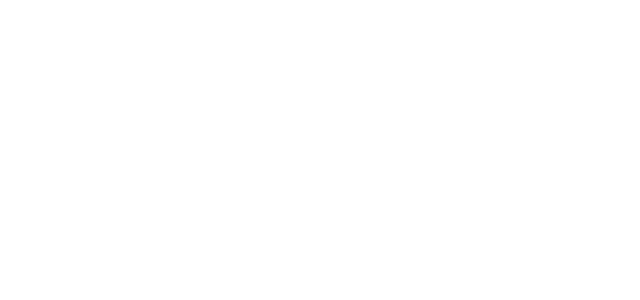
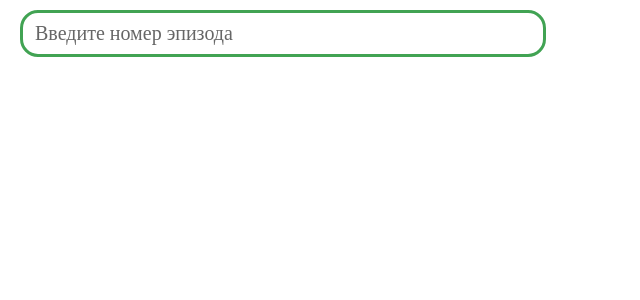
Before and after one commit to killreal17/rick-and-morty, a React app: page / in a window 1280 px wide. Shown: the top 300 px of the page, without its empty margins (0-640 px from the left). Built offline with nearby package versions, Linux system fonts and the light colour scheme.

Commit message:
feature/input-widget: Написал виджет для ввода номера эпизода

```diff
--- a/src/index.tsx
+++ b/src/index.tsx
@@ -1,6 +1,7 @@
 import React from 'react';
 import ReactDOM from 'react-dom';
 import 'normalize.css';
+import {Provider} from 'react-redux';
 
 import store from './store';
 import {setCharacterIds} from './store/reducers/characters';
@@ -22,4 +23,9 @@ store.subscribe(() => {
 });
 
 const root = document.getElementById('root');
-ReactDOM.render(<AppView/>, root);
+ReactDOM.render(
+  <Provider store={store}>
+    <AppView/>
+  </Provider>,
+  root
+);
--- a/src/mainView/index.tsx
+++ b/src/mainView/index.tsx
@@ -8,9 +8,12 @@ import {
   Grid,
 } from './styles';
 
+import Filter from '../widgets/Filter';
+
 const AppView: React.FC<AppProps> = () => (
   <Background>
     <Header>
+      <Filter/>
     </Header>
     <Grid>
     </Grid>
--- a/src/widgets/Filter/index.tsx
+++ b/src/widgets/Filter/index.tsx
@@ -2,27 +2,26 @@ import {connect} from 'react-redux';
 
 import INITIAL_STATE from '../../store/initialState';
 import CustomInput from './view';
+import {CustomInputProps} from './view/types';
 
 import {setFilter} from '../../store/reducers/filter';
 
 const mapStateToProps = (
-  filter = INITIAL_STATE.filter
-) => {
-  console.log(filter);
-  const value = filter
-    ? filter.toString()
-    : '';
+  state = INITIAL_STATE
+): Omit<CustomInputProps, 'onInput'> => {
+  const {filter} = state;
+  const value = filter ? String(filter) : '';
 
-  return {
+  return ({
     value: value,
     placeholder: 'Введите номер эпизода',
-  };
+  });
 };
 
 const mapDispatchToProps = dispatch => ({
-  onInput: (value: number) => {},
+  onInput: (value: number) => {dispatch(setFilter(value));},
 });
 
-console.log(mapStateToProps(), mapDispatchToProps('a'));
+const Filter = connect(mapStateToProps, mapDispatchToProps)(CustomInput);
 
-export const Filter = connect(mapStateToProps)(CustomInput);
+export default Filter;
--- a/src/widgets/Filter/view/index.tsx
+++ b/src/widgets/Filter/view/index.tsx
@@ -24,12 +24,12 @@ const CustomInput: React.FC<CustomInputProps> = ({
 
   const setFocusHandler = useCallback(() => {
     setFocus(true);
-  }
+  }, []
   );
 
   const setBlurHandler = useCallback(() => {
     setFocus(false);
-  }
+  }, []
   );
 
   const onInputHandler = useCallback((
@@ -48,9 +48,9 @@ const CustomInput: React.FC<CustomInputProps> = ({
       onClick={setFocusHandler}
     >
       <Input
-        value={value || isShownPlaceholder
+        value={isShownPlaceholder
           ? placeholder
-          : ''
+          : value
         }
         isShownPlaceholder={isShownPlaceholder}
         ref={inputElement}
```
